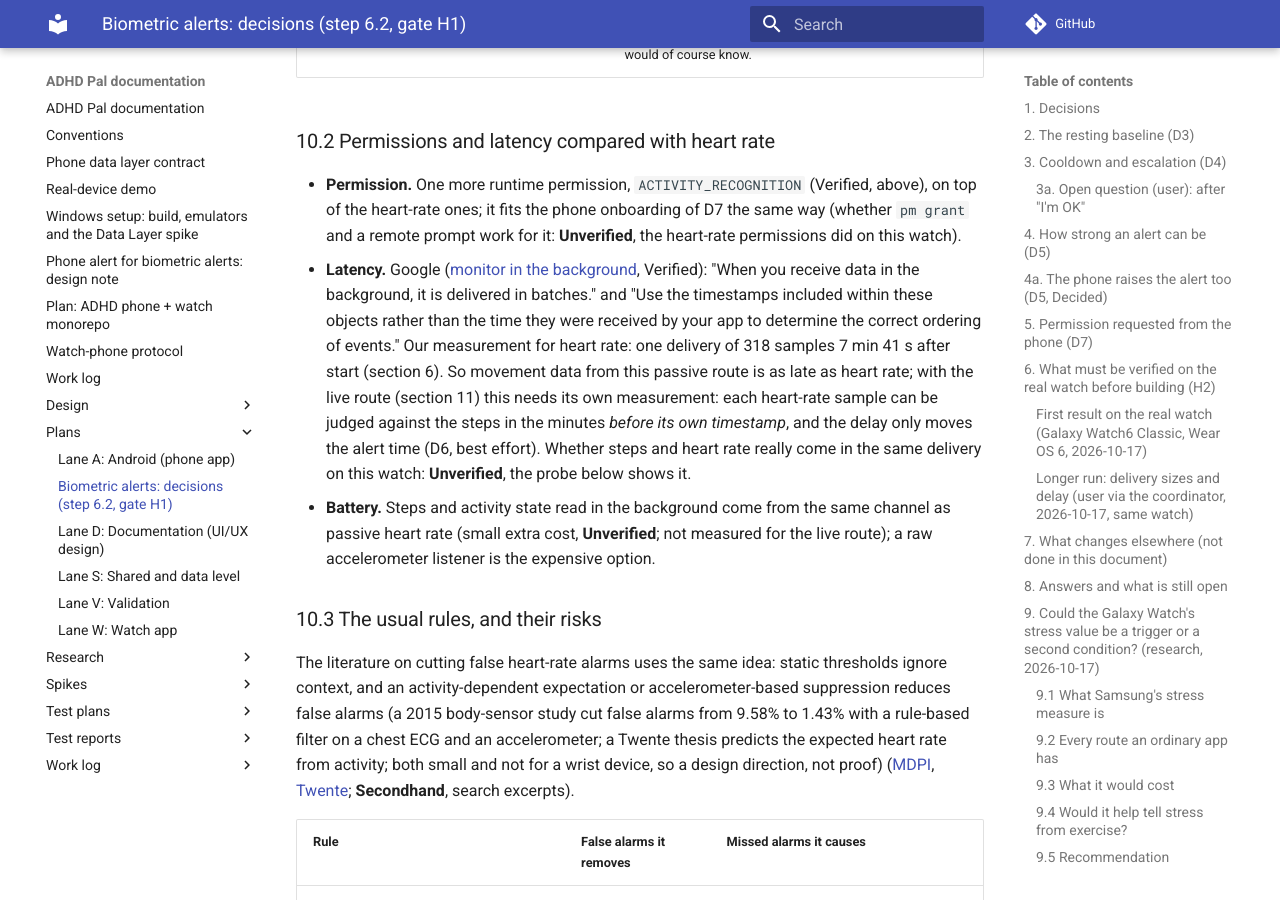
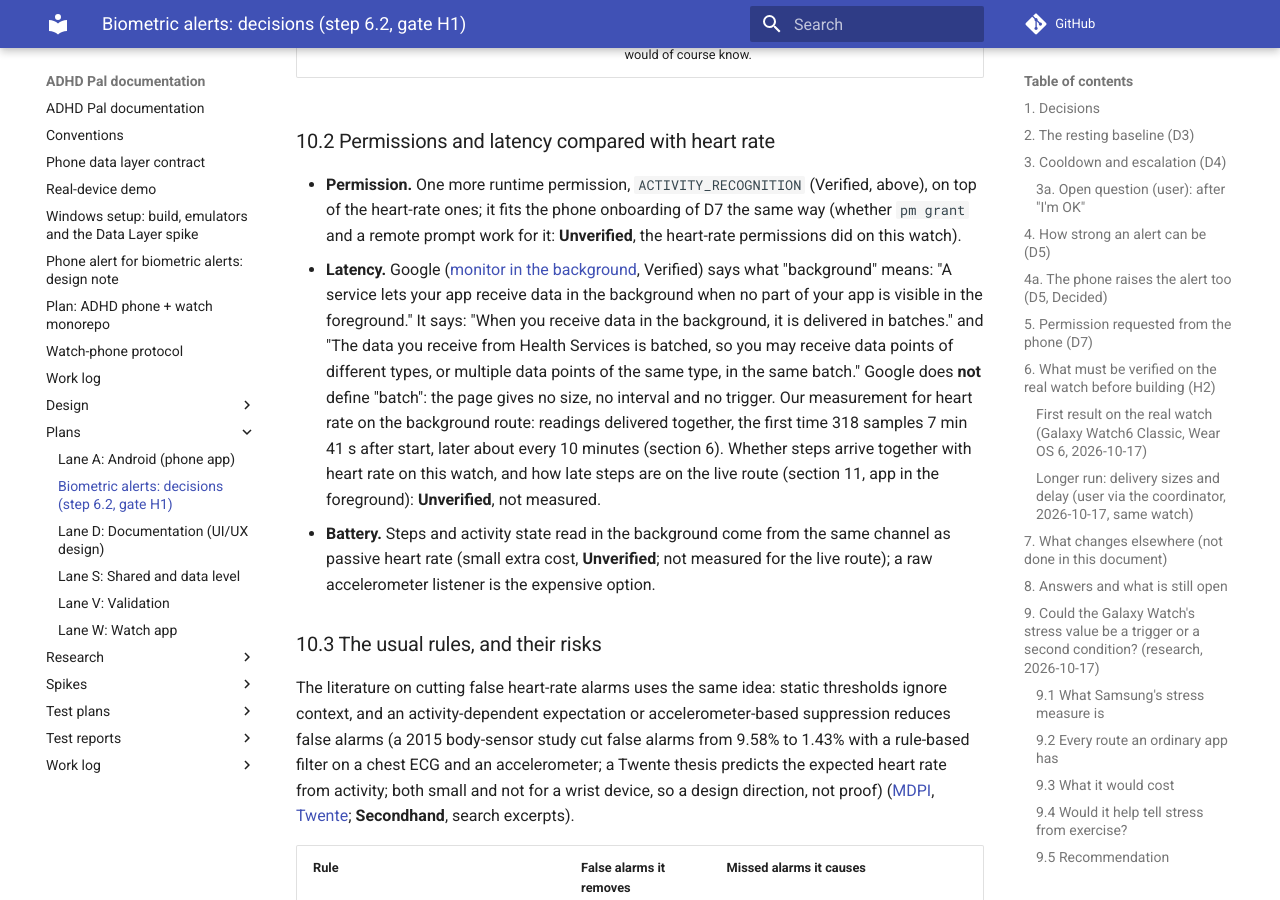
Before and after one commit to shlomoa/my-adhd-pal, an MkDocs documentation site: the page built from docs/plans/biometrics.md, in a window 1280 px wide and 900 px high, scrolled down 16474 px. Built offline with MkDocs 1.6.1 and Material for MkDocs 9.7.7, drawn with Linux system fonts in a browser that asks for light colours; comment, search, counter and statistics services are not loaded; some of the changed text lies outside the part shown.

Commit message:
Biometrics 10.2: what background means, and that Google does not define batch (#214)
* Handoff: approved W4 aurora reference image for the docs lane

Co-Authored-By: Claude Sonnet 5.5 <noreply@anthropic.com>
Claude-Session: https://claude.ai/code/session_01TMxtFMs2xYeSu29sQZPCm1

* Biometrics: findings and direction so far (section 12); delete the unused handoff image (the approved W4 is in docs/design/images)

Co-Authored-By: Claude Sonnet 5.5 <noreply@anthropic.com>
Claude-Session: https://claude.ai/code/session_01TMxtFMs2xYeSu29sQZPCm1

* Biometrics section 12: drop batch wording and the reading of Google's text

Co-Authored-By: Claude Sonnet 5.5 <noreply@anthropic.com>
Claude-Session: https://claude.ai/code/session_01TMxtFMs2xYeSu29sQZPCm1

* Biometrics: which route is used when; align the passive-route wording

Co-Authored-By: Claude Sonnet 5.5 <noreply@anthropic.com>
Claude-Session: https://claude.ai/code/session_01TMxtFMs2xYeSu29sQZPCm1

* Biometrics: 'stays on' means top app and window

Co-Authored-By: Claude Sonnet 5.5 <noreply@anthropic.com>
Claude-Session: https://claude.ai/code/session_01TMxtFMs2xYeSu29sQZPCm1

* Biometrics: route table uses the user's words only

Co-Authored-By: Claude Sonnet 5.5 <noreply@anthropic.com>
Claude-Session: https://claude.ai/code/session_01TMxtFMs2xYeSu29sQZPCm1

* Biometrics 10.2 and research: say what background means and that Google does not define batch

Co-Authored-By: Claude Sonnet 5.5 <noreply@anthropic.com>
Claude-Session: https://claude.ai/code/session_01TMxtFMs2xYeSu29sQZPCm1

---------

Co-authored-by: Claude <noreply@anthropic.com>

```diff
--- a/docs/plans/biometrics.md
+++ b/docs/plans/biometrics.md
@@ -409,7 +409,7 @@ Each statement is marked **Verified** (an official page I read, cited), **Second
 ### 10.2 Permissions and latency compared with heart rate
 
 - **Permission.** One more runtime permission, `ACTIVITY_RECOGNITION` (Verified, above), on top of the heart-rate ones; it fits the phone onboarding of D7 the same way (whether `pm grant` and a remote prompt work for it: **Unverified**, the heart-rate permissions did on this watch).
-- **Latency.** Google ([monitor in the background](https://developer.android.com/health-and-fitness/health-services/monitor-background), Verified): "When you receive data in the background, it is delivered in batches." and "Use the timestamps included within these objects rather than the time they were received by your app to determine the correct ordering of events." Our measurement for heart rate: one delivery of 318 samples 7 min 41 s after start (section 6). So movement data from this passive route is as late as heart rate; with the live route (section 11) this needs its own measurement: each heart-rate sample can be judged against the steps in the minutes *before its own timestamp*, and the delay only moves the alert time (D6, best effort). Whether steps and heart rate really come in the same delivery on this watch: **Unverified**, the probe below shows it.
+- **Latency.** Google ([monitor in the background](https://developer.android.com/health-and-fitness/health-services/monitor-background), Verified) says what "background" means: "A service lets your app receive data in the background when no part of your app is visible in the foreground." It says: "When you receive data in the background, it is delivered in batches." and "The data you receive from Health Services is batched, so you may receive data points of different types, or multiple data points of the same type, in the same batch." Google does **not** define "batch": the page gives no size, no interval and no trigger. Our measurement for heart rate on the background route: readings delivered together, the first time 318 samples 7 min 41 s after start, later about every 10 minutes (section 6). Whether steps arrive together with heart rate on this watch, and how late steps are on the live route (section 11, app in the foreground): **Unverified**, not measured.
 - **Battery.** Steps and activity state read in the background come from the same channel as passive heart rate (small extra cost, **Unverified**; not measured for the live route); a raw accelerometer listener is the expensive option.
 
 ### 10.3 The usual rules, and their risks
@@ -477,6 +477,7 @@ not as an always-on background service. Nothing below is built. Where something
   "Health Services batches workout data when the device screen is in ambient mode to save power, so the information displayed may not be recent."
   "When the user looks at the screen, any data in the process of being batched is immediately delivered to your app."
   "The processor delivers messages only when awake or when a maximum reporting period is reached, such as every 150 seconds."
+  Google does not define "batches" or "batched" on that page either; the sentence above is the only figure it gives.
   Whether `MeasureClient` behaves the same way in ambient mode: **Unverified**, the page does not say.
 - Secondhand: Samsung's own developer blog says standard sensors "stop sending data when the screen turns off" and advises a foreground service plus a wake lock
   (it uses `SensorManager`, not Health Services, so it does not settle the question for `MeasureClient`)
```
Also changed, not shown: docs/research/watch.md (+1 -1 lines).
